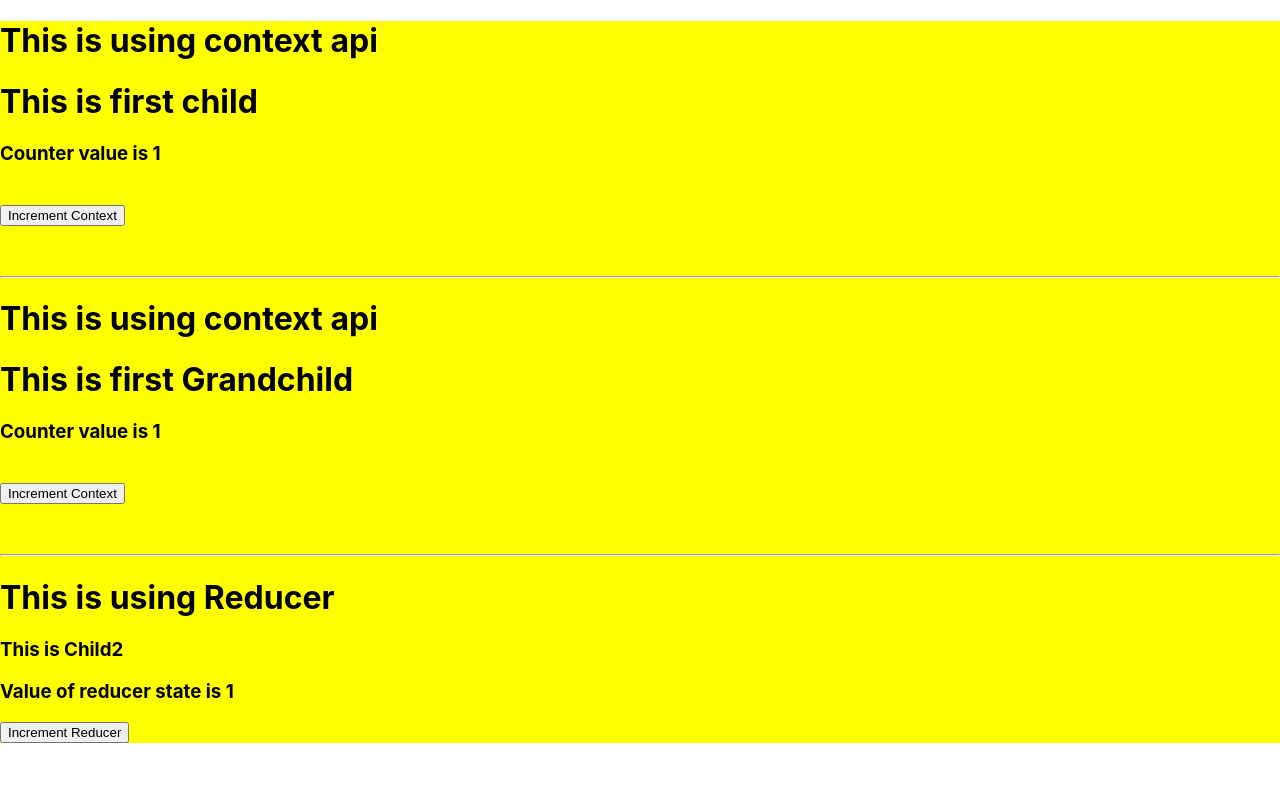
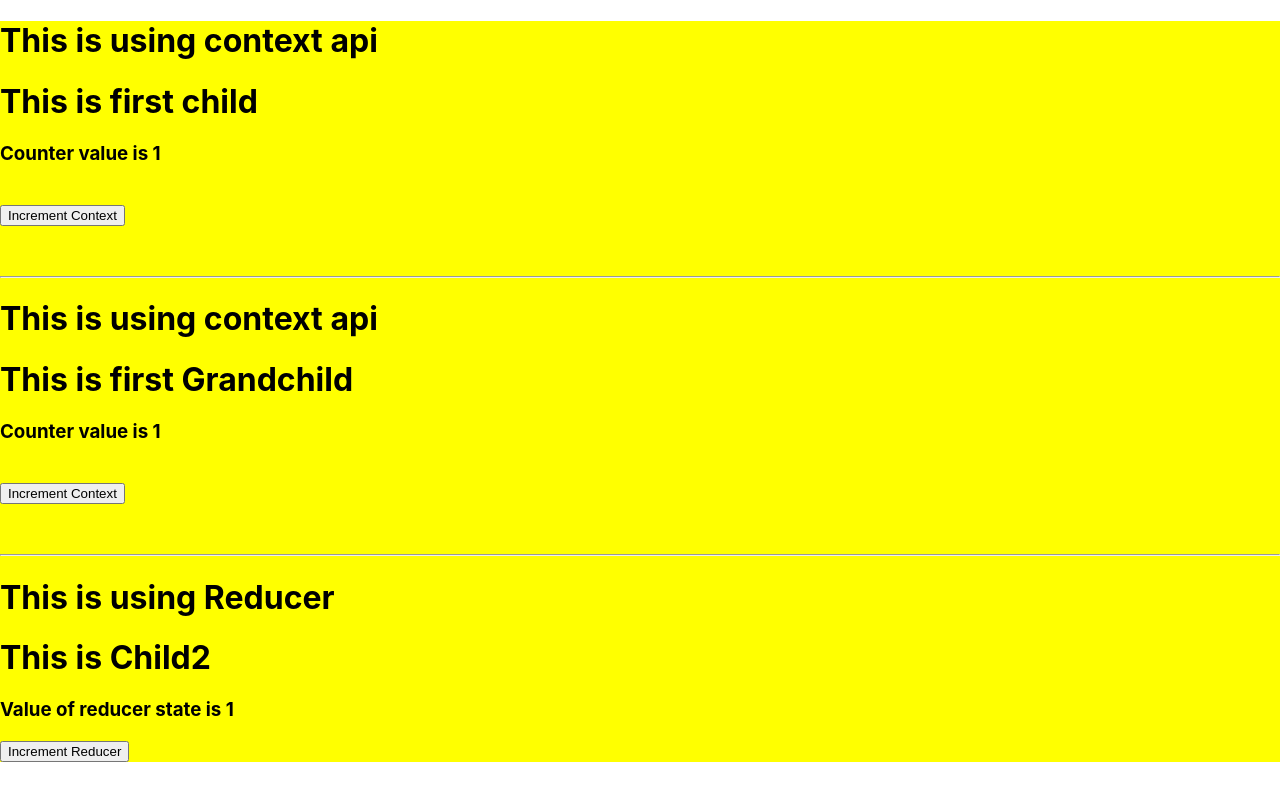
Before and after one commit to mtahir787/bootcamp2020_class5, a React (Create React App) app: page / in a window 1280 px wide. Built offline with nearby package versions, Linux system fonts and the light colour scheme.

Commit message:
Update Child2.js

```diff
--- a/src/Child2.js
+++ b/src/Child2.js
@@ -7,7 +7,7 @@ const Child2 = () => {
     return (
         <div>
             <h1>This is using Reducer</h1>
-            <h3>This is Child2</h3>
+            <h1>This is Child2</h1>
             <h3>Value of reducer state is {state}</h3>
             <button onClick={()=>dispatch('INCREMENT')}>Increment Reducer</button>
         </div>
```
